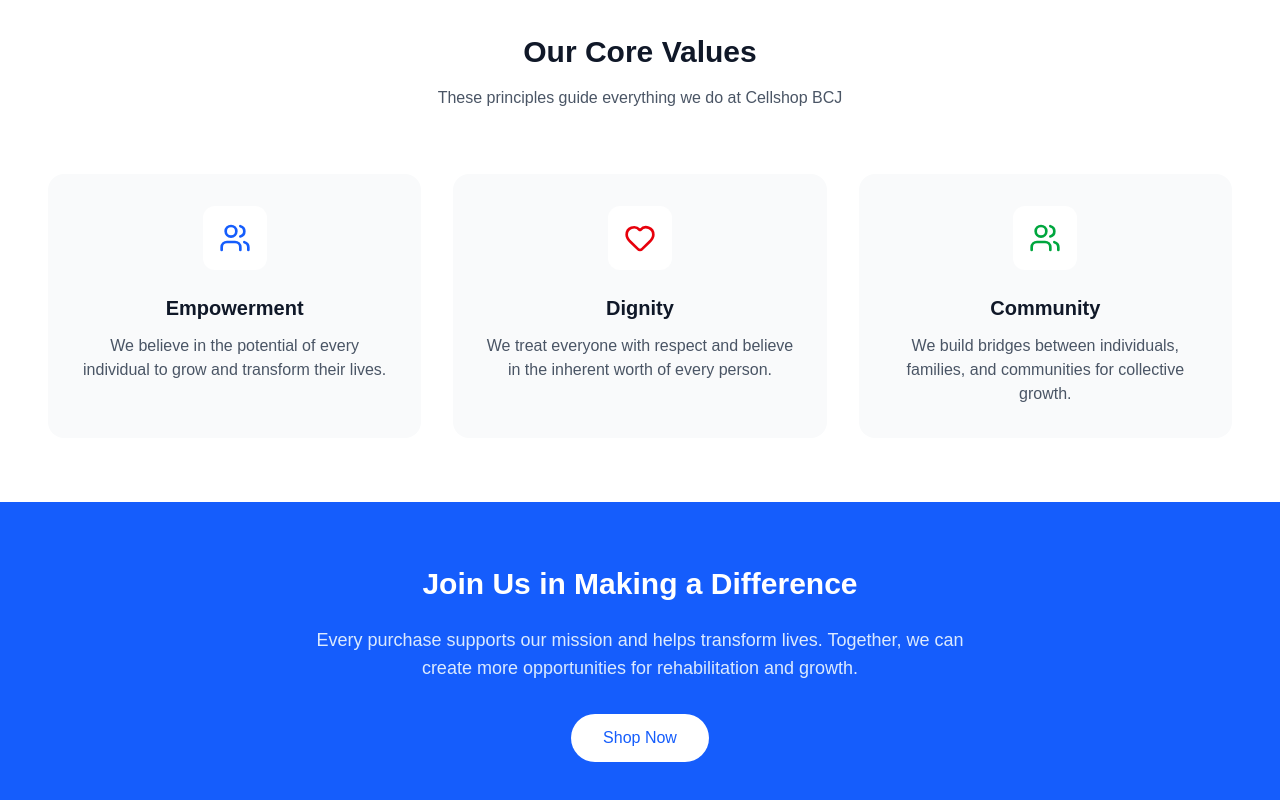
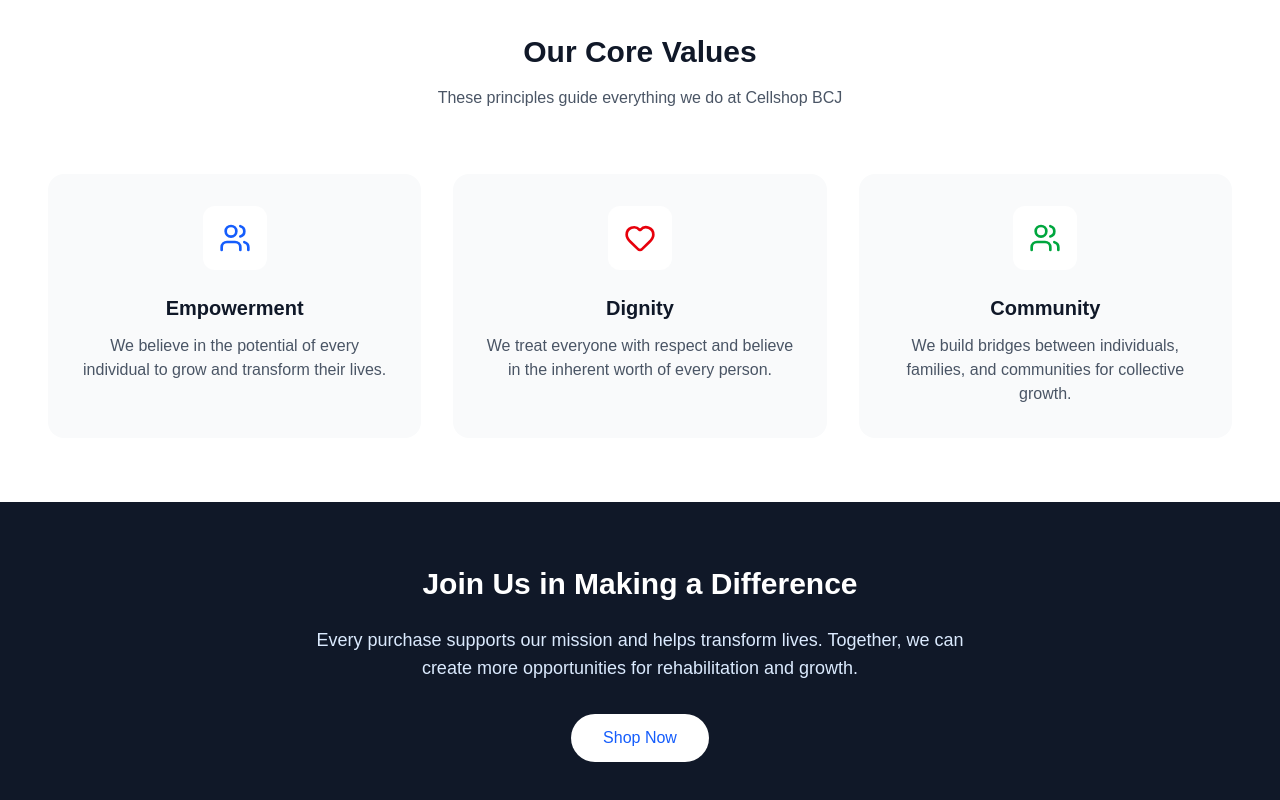
Before and after one commit to Inv8Solutions/cellshopbcj, a Next.js app: page /about in a window 1280 px wide. Shown: the part 1310-2110 px from the top of the page. Built offline with nearby package versions, Linux system fonts and the light colour scheme; no server answers.

Commit message:
changed color to gray-900

```diff
--- a/src/app/about/page.tsx
+++ b/src/app/about/page.tsx
@@ -124,7 +124,7 @@
       </section>
 
       {/* Call to Action */}
-      <section className="py-16 bg-blue-600">
+      <section className="py-16 bg-gray-900">
         <div className="container mx-auto px-6 lg:px-12 text-center">
           <h2 className="text-3xl font-bold text-white mb-6">Join Us in Making a Difference</h2>
           <p className="text-blue-100 text-lg mb-8 max-w-2xl mx-auto">
```
